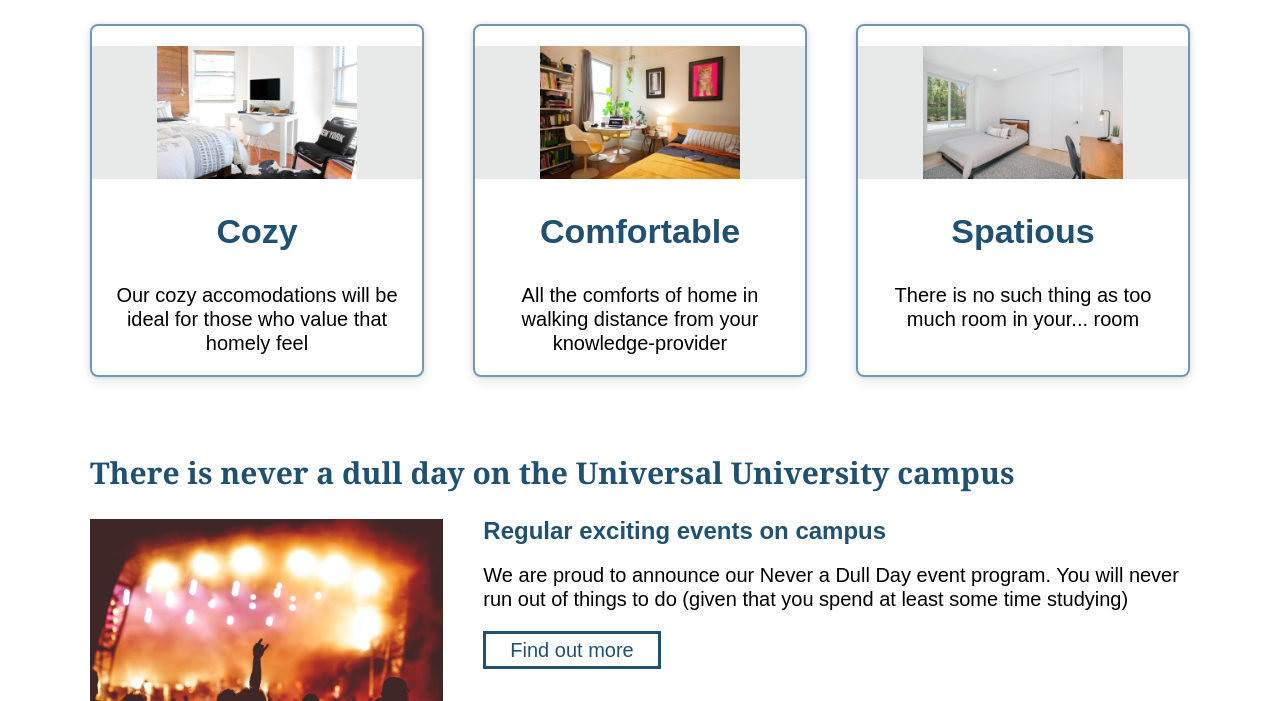
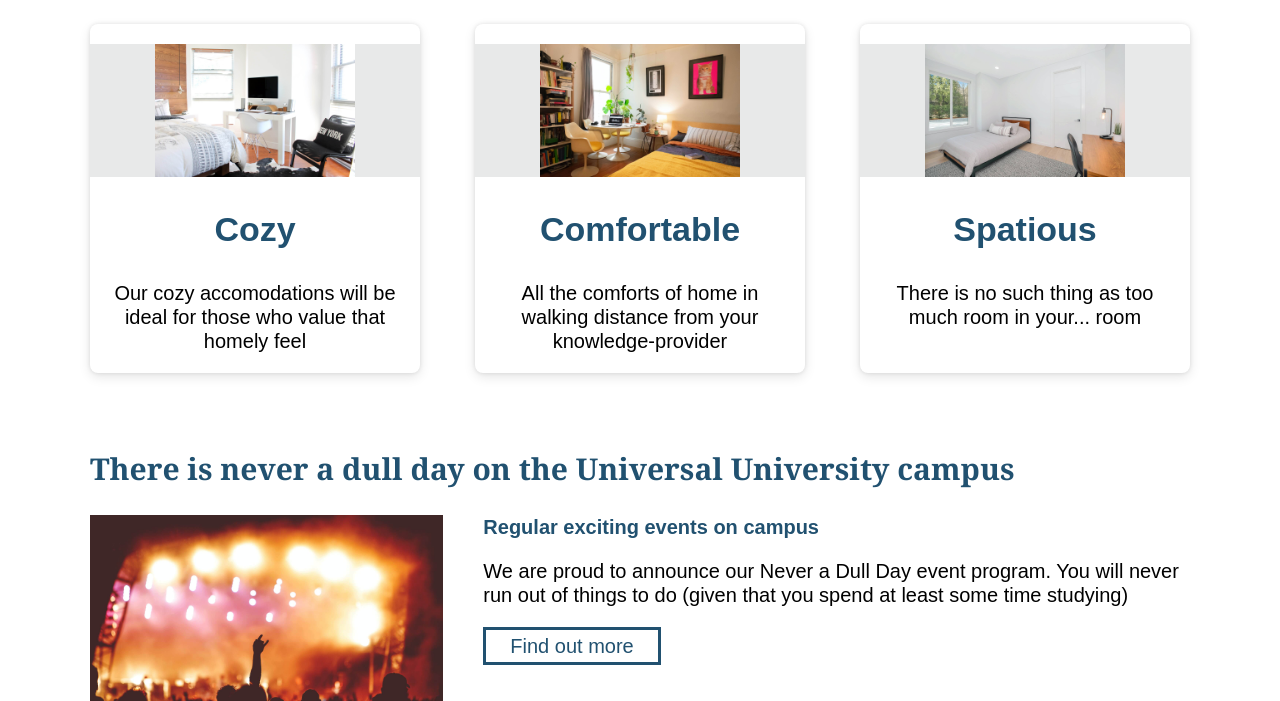
Before and after one commit to alex-y-kuznetsov/accomodation, a plain HTML site: page index.html in a window 1280 px wide. Shown: the part 679-1380 px from the top of the page. Drawn offline with Linux system fonts and the light colour scheme.

Commit message:
favicon and some style fixes

```diff
--- a/index.html
+++ b/index.html
@@ -6,6 +6,10 @@
     <meta name="viewport" content="width=device-width, initial-scale=1.0">
     <title>Accomodation - Universal University</title>
     <link rel="stylesheet" type="text/css" href="style/style.css"></link>
+    <link rel="apple-touch-icon" sizes="180x180" href="apple-touch-icon.png">
+    <link rel="icon" type="image/png" sizes="32x32" href="favicon-32x32.png">
+    <link rel="icon" type="image/png" sizes="16x16" href="favicon-16x16.png">
+    <link rel="manifest" href="site.webmanifest">
 </head>
 <body>
     <header class="header">
--- a/style/main.css
+++ b/style/main.css
@@ -63,7 +63,6 @@
 
 .cards-item {
     width: 30%;
-    border: 2px solid var(--color-blue);
     box-shadow: var(--primary-shadow);
     display: flex;
     flex-direction: column;
@@ -119,7 +118,7 @@
 }
 
 .life-title {
-    font-size: 24px;
+    font-size: 20px;
     font-weight: bold;
     color: var(--primary-color);
     margin-bottom: 20px;
```
Also changed, not shown: android-chrome-192x192.png (added), android-chrome-512x512.png (added), apple-touch-icon.png (added), favicon-16x16.png (added), favicon-32x32.png (added), favicon.ico (added), site.webmanifest (added).
